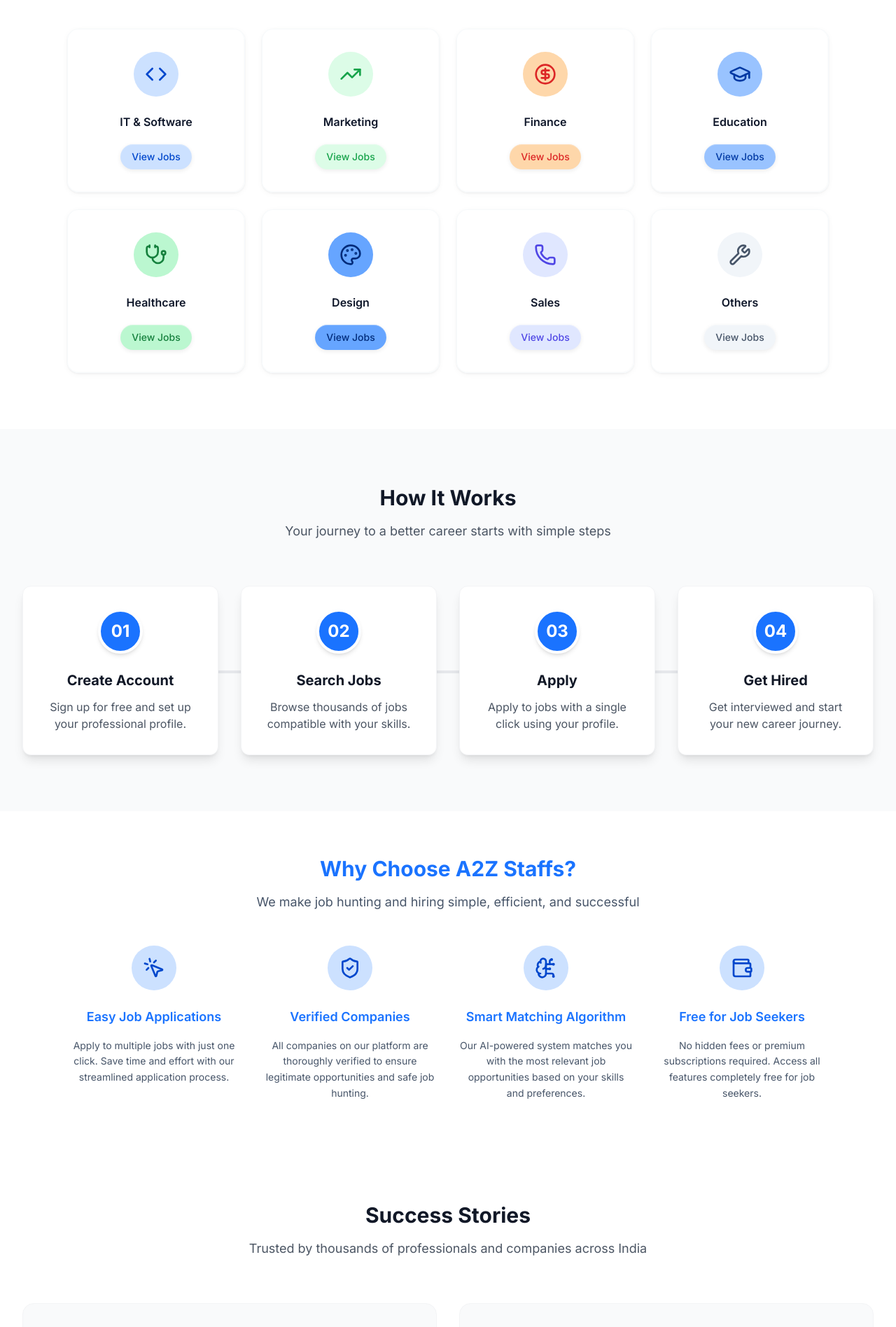
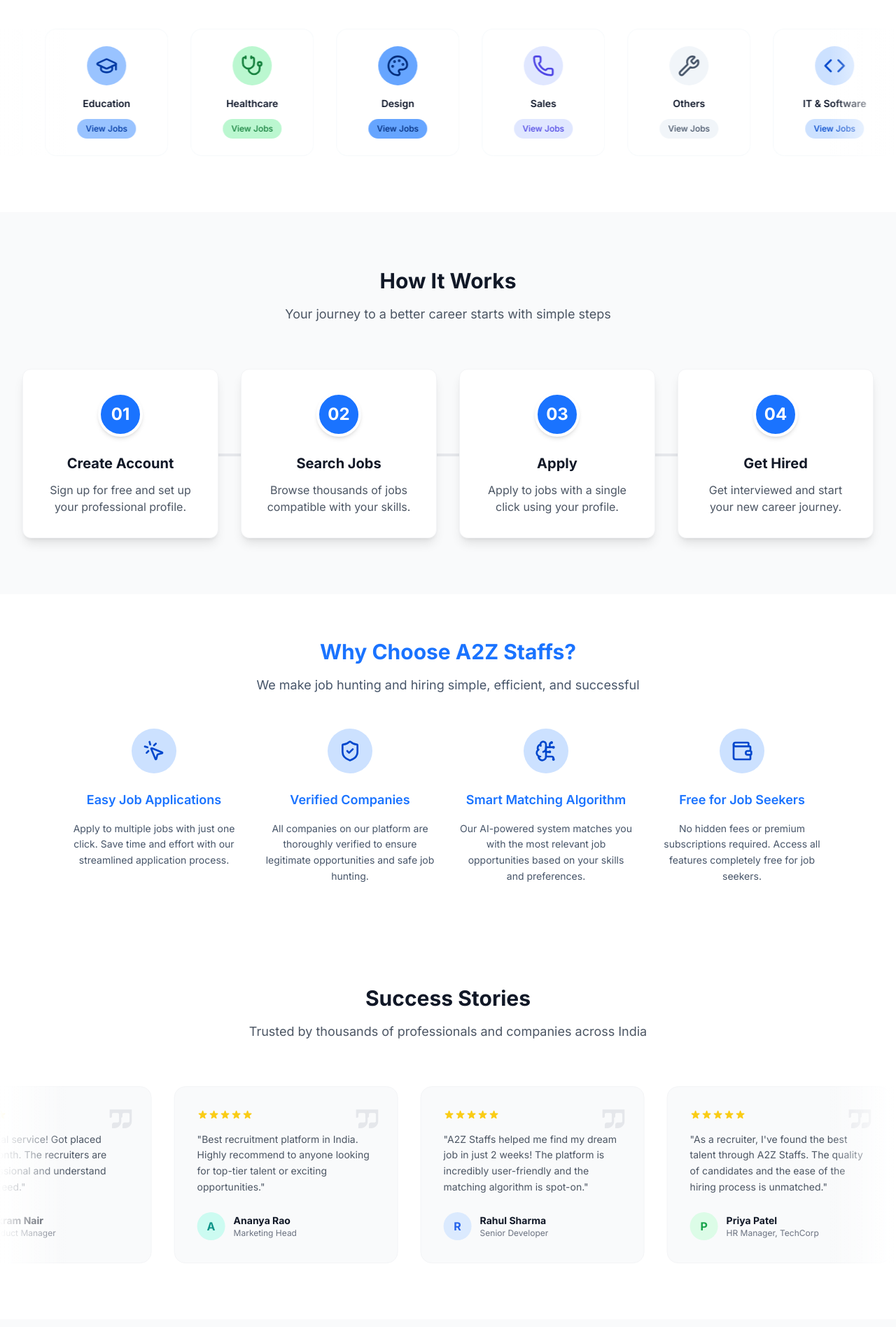
Before and after one commit to A2Zstaffs/Staffs_Management, a Next.js app in the folder frontend/: page / in a window 1280 px wide. Shown: the part 2760-4656 px from the top of the page at 70% size. Built offline with nearby package versions, Linux system fonts and the light colour scheme; no server answers.

Commit message:
Homepage: scrolling categories, testimonials marquee, footer credit, fix server.js

```diff
--- a/frontend/app/globals.css
+++ b/frontend/app/globals.css
@@ -153,6 +153,10 @@
     animation: scroll 20s linear infinite;
   }
 
+  .animate-scroll-reverse {
+    animation: scroll 25s linear infinite reverse;
+  }
+
   .pause-on-hover:hover {
     animation-play-state: paused;
   }
--- a/frontend/components/homepage/JobCategories.js
+++ b/frontend/components/homepage/JobCategories.js
@@ -1,6 +1,6 @@
 'use client';
 
-import Link from 'next/link';
+import { useRouter } from 'next/navigation';
 import {
   Code,
   TrendingUp,
@@ -13,120 +13,58 @@
 } from 'lucide-react';
 
 export default function JobCategories() {
+  const router = useRouter();
+
   const categories = [
-    {
-      id: 1,
-      name: 'IT & Software',
-      icon: <Code className="w-8 h-8" />,
-      color: 'bg-primary-100 text-primary-600'
-    },
-    {
-      id: 2,
-      name: 'Marketing',
-      icon: <TrendingUp className="w-8 h-8" />,
-      color: 'bg-accent-100 text-accent-600'
-    },
-    {
-      id: 3,
-      name: 'Finance',
-      icon: <CircleDollarSign className="w-8 h-8" />,
-      color: 'bg-warm-100 text-warm-600'
-    },
-    {
-      id: 4,
-      name: 'Education',
-      icon: <GraduationCap className="w-8 h-8" />,
-      color: 'bg-primary-200 text-primary-700'
-    },
-    {
-      id: 5,
-      name: 'Healthcare',
-      icon: <Stethoscope className="w-8 h-8" />,
-      color: 'bg-accent-200 text-accent-700'
-    },
-    {
-      id: 6,
-      name: 'Design',
-      icon: <Palette className="w-8 h-8" />,
-      color: 'bg-primary-300 text-primary-800'
-    },
-    {
-      id: 7,
-      name: 'Sales',
-      icon: <Phone className="w-8 h-8" />,
-      color: 'bg-indigo-100 text-indigo-600'
-    },
-    {
-      id: 8,
-      name: 'Others',
-      icon: <Wrench className="w-8 h-8" />,
-      color: 'bg-secondary-100 text-secondary-600'
-    }
+    { id: 1, name: 'IT & Software', icon: <Code className="w-8 h-8" />, color: 'bg-primary-100 text-primary-600' },
+    { id: 2, name: 'Marketing', icon: <TrendingUp className="w-8 h-8" />, color: 'bg-accent-100 text-accent-600' },
+    { id: 3, name: 'Finance', icon: <CircleDollarSign className="w-8 h-8" />, color: 'bg-warm-100 text-warm-600' },
+    { id: 4, name: 'Education', icon: <GraduationCap className="w-8 h-8" />, color: 'bg-primary-200 text-primary-700' },
+    { id: 5, name: 'Healthcare', icon: <Stethoscope className="w-8 h-8" />, color: 'bg-accent-200 text-accent-700' },
+    { id: 6, name: 'Design', icon: <Palette className="w-8 h-8" />, color: 'bg-primary-300 text-primary-800' },
+    { id: 7, name: 'Sales', icon: <Phone className="w-8 h-8" />, color: 'bg-indigo-100 text-indigo-600' },
+    { id: 8, name: 'Others', icon: <Wrench className="w-8 h-8" />, color: 'bg-secondary-100 text-secondary-600' }
   ];
 
+  // Duplicate for seamless infinite scroll
+  const marqueeCategories = [...categories, ...categories];
+
   return (
-    <section className="py-12 sm:py-16 md:py-20 bg-white">
+    <section className="py-12 sm:py-16 md:py-20 bg-white overflow-hidden">
       <div className="max-w-6xl mx-auto px-4 sm:px-6 lg:px-8">
         <div className="text-center mb-12">
-          <h2 className="text-3xl font-bold text-secondary-900 mb-4">
-            Browse Jobs by Category
-          </h2>
+          <h2 className="text-3xl font-bold text-secondary-900 mb-4">Browse Jobs by Category</h2>
           <p className="text-lg text-secondary-600 max-w-2xl mx-auto">
             Find opportunities in your field of expertise
           </p>
         </div>
+      </div>
 
-        <div className="grid grid-cols-2 md:grid-cols-4 gap-4 sm:gap-6">
-          {categories.map((category) => (
-            <Link
-              key={category.id}
-              href="/candidate/explore-jobs"
-              className="group cursor-pointer relative bg-white/80 backdrop-blur-sm rounded-2xl border border-secondary-100/60 p-6 sm:p-8 transition-all duration-300 ease-out will-change-transform hover:scale-[1.06] hover:-translate-y-1"
-              style={{
-                boxShadow: `
-                  0 2px 8px rgba(0, 0, 0, 0.04),
-                  0 1px 3px rgba(0, 0, 0, 0.06),
-                  inset 0 1px 0 rgba(255, 255, 255, 0.8),
-                  inset -1px -1px 2px rgba(0, 0, 0, 0.02)
-                `,
-              }}
-              onMouseEnter={(e) => {
-                e.currentTarget.style.boxShadow = `
-                  0 8px 24px rgba(0, 0, 0, 0.08),
-                  0 4px 12px rgba(0, 0, 0, 0.06),
-                  0 0 0 1px rgba(255, 255, 255, 0.9) inset,
-                  -2px -2px 4px rgba(255, 255, 255, 0.7),
-                  2px 2px 4px rgba(0, 0, 0, 0.05)
-                `;
-              }}
-              onMouseLeave={(e) => {
-                e.currentTarget.style.boxShadow = `
-                  0 2px 8px rgba(0, 0, 0, 0.04),
-                  0 1px 3px rgba(0, 0, 0, 0.06),
-                  inset 0 1px 0 rgba(255, 255, 255, 0.8),
-                  inset -1px -1px 2px rgba(0, 0, 0, 0.02)
-                `;
-              }}
+      {/* Scrolling marquee — full width */}
+      <div className="relative overflow-hidden w-full">
+        {/* Gradient masks */}
+        <div className="absolute top-0 left-0 z-10 h-full w-24 bg-gradient-to-r from-white to-transparent pointer-events-none" />
+        <div className="absolute top-0 right-0 z-10 h-full w-24 bg-gradient-to-l from-white to-transparent pointer-events-none" />
+
+        <div className="flex w-max animate-scroll pause-on-hover">
+          {marqueeCategories.map((category, index) => (
+            <div
+              key={index}
+              onClick={() => router.push(`/candidate/explore-jobs?category=${encodeURIComponent(category.name)}`)}
+              className="mx-4 cursor-pointer group relative bg-white/80 backdrop-blur-sm rounded-2xl border border-secondary-100/60 p-6 w-44 flex-shrink-0 transition-all duration-300 ease-out hover:scale-[1.06] hover:-translate-y-1 hover:shadow-lg"
             >
               <div className="text-center">
-                <div className={`w-16 h-16 mx-auto mb-6 rounded-full flex items-center justify-center transition-colors duration-200 ${category.color.split(' ')[0]}`}>
-                  <span className={`${category.color.split(' ')[1]}`}>
-                    {category.icon}
-                  </span>
+                <div className={`w-14 h-14 mx-auto mb-4 rounded-full flex items-center justify-center ${category.color.split(' ')[0]}`}>
+                  <span className={category.color.split(' ')[1]}>{category.icon}</span>
                 </div>
-                <h3 className="text-base font-semibold text-secondary-900 mb-5 group-hover:text-primary-600 transition-colors duration-200">
+                <h3 className="text-sm font-semibold text-secondary-900 mb-3 group-hover:text-primary-600 transition-colors duration-200">
                   {category.name}
                 </h3>
-                <div
-                  className={`inline-flex items-center px-3 sm:px-4 py-1.5 sm:py-2 rounded-full text-xs sm:text-sm font-medium ${category.color} transition-all duration-300 group-hover:scale-105`}
-                  style={{
-                    boxShadow: '0 2px 6px rgba(0, 0, 0, 0.08), inset 0 1px 0 rgba(255, 255, 255, 0.3)',
-                  }}
-                >
+                <div className={`inline-flex items-center px-3 py-1.5 rounded-full text-xs font-medium ${category.color}`}>
                   View Jobs
                 </div>
               </div>
-            </Link>
+            </div>
           ))}
         </div>
       </div>
--- a/frontend/components/homepage/Testimonials.js
+++ b/frontend/components/homepage/Testimonials.js
@@ -12,7 +12,7 @@
     },
     {
       id: 2,
-      content: 'As a recruiter, I\'ve found the best talent through A2Z Staffs. The quality of candidates and the ease of the hiring process is unmatched.',
+      content: "As a recruiter, I've found the best talent through A2Z Staffs. The quality of candidates and the ease of the hiring process is unmatched.",
       author: 'Priya Patel',
       role: 'HR Manager, TechCorp',
       rating: 5,
@@ -33,65 +33,80 @@
       role: 'UX Designer',
       rating: 5,
       color: 'bg-orange-100 text-orange-600'
+    },
+    {
+      id: 5,
+      content: 'Exceptional service! Got placed within a month. The recruiters are very professional and understand what you need.',
+      author: 'Vikram Nair',
+      role: 'Product Manager',
+      rating: 5,
+      color: 'bg-pink-100 text-pink-600'
+    },
+    {
+      id: 6,
+      content: 'Best recruitment platform in India. Highly recommend to anyone looking for top-tier talent or exciting opportunities.',
+      author: 'Ananya Rao',
+      role: 'Marketing Head',
+      rating: 5,
+      color: 'bg-teal-100 text-teal-600'
     }
   ];
 
+  // Duplicate for seamless infinite scroll
+  const marqueeTestimonials = [...testimonials, ...testimonials];
+
   return (
-    <section className="py-20 bg-white">
+    <section className="py-20 bg-white overflow-hidden">
       <div className="max-w-7xl mx-auto px-4 sm:px-6 lg:px-8">
         <div className="text-center mb-16">
-          <h2 className="text-3xl font-bold text-gray-900 mb-4">
-            Success Stories
-          </h2>
+          <h2 className="text-3xl font-bold text-gray-900 mb-4">Success Stories</h2>
           <p className="text-lg text-gray-600 max-w-2xl mx-auto">
             Trusted by thousands of professionals and companies across India
           </p>
         </div>
+      </div>
 
-        <div className="grid grid-cols-1 md:grid-cols-2 gap-8">
-          {testimonials.map((testimonial) => (
+      {/* Scrolling marquee right to left — full width */}
+      <div className="relative overflow-hidden w-full">
+        {/* Gradient masks */}
+        <div className="absolute top-0 left-0 z-10 h-full w-24 bg-gradient-to-r from-white to-transparent pointer-events-none" />
+        <div className="absolute top-0 right-0 z-10 h-full w-24 bg-gradient-to-l from-white to-transparent pointer-events-none" />
+
+        <div className="flex w-max animate-scroll-reverse pause-on-hover">
+          {marqueeTestimonials.map((testimonial, index) => (
             <div
-              key={testimonial.id}
-              className="bg-gray-50 rounded-2xl p-8 hover:shadow-xl transition-shadow duration-300 border border-gray-100 relative group"
+              key={index}
+              className="mx-4 bg-gray-50 rounded-2xl p-8 w-80 flex-shrink-0 border border-gray-100 hover:shadow-xl transition-shadow duration-300 relative group"
             >
               {/* Quote Icon */}
-              <div className="absolute top-8 right-8 text-gray-200 group-hover:text-gray-300 transition-colors">
-                <svg className="w-12 h-12" fill="currentColor" viewBox="0 0 24 24">
+              <div className="absolute top-6 right-6 text-gray-200 group-hover:text-gray-300 transition-colors">
+                <svg className="w-10 h-10" fill="currentColor" viewBox="0 0 24 24">
                   <path d="M14.017 21L14.017 18C14.017 16.8954 14.9124 16 16.017 16H19.017C19.5693 16 20.017 15.5523 20.017 15V9C20.017 8.44772 19.5693 8 19.017 8H15.017C14.4647 8 14.017 8.44772 14.017 9V11C14.017 11.5523 13.5693 12 13.017 12H12.017V5H22.017V15C22.017 18.3137 19.3307 21 16.017 21H14.017ZM5.0166 21L5.0166 18C5.0166 16.8954 5.91203 16 7.0166 16H10.0166C10.5689 16 11.0166 15.5523 11.0166 15V9C11.0166 8.44772 10.5689 8 10.0166 8H6.0166C5.46432 8 5.0166 8.44772 5.0166 9V11C5.0166 11.5523 4.56889 12 4.0166 12H3.0166V5H13.0166V15C13.0166 18.3137 10.3303 21 7.0166 21H5.0166Z" />
                 </svg>
               </div>
 
               {/* Stars */}
-              <div className="flex mb-6">
+              <div className="flex mb-4">
                 {[...Array(5)].map((_, i) => (
-                  <svg
-                    key={i}
-                    className={`w-5 h-5 ${i < testimonial.rating ? 'text-yellow-400' : 'text-gray-300'}`}
-                    fill="currentColor"
-                    viewBox="0 0 20 20"
-                  >
+                  <svg key={i} className={`w-4 h-4 ${i < testimonial.rating ? 'text-yellow-400' : 'text-gray-300'}`} fill="currentColor" viewBox="0 0 20 20">
                     <path d="M9.049 2.927c.3-.921 1.603-.921 1.902 0l1.07 3.292a1 1 0 00.95.69h3.462c.969 0 1.371 1.24.588 1.81l-2.8 2.034a1 1 0 00-.364 1.118l1.07 3.292c.3.921-.755 1.688-1.54 1.118l-2.8-2.034a1 1 0 00-1.175 0l-2.8 2.034c-.784.57-1.838-.197-1.539-1.118l1.07-3.292a1 1 0 00-.364-1.118L2.98 8.72c-.783-.57-.38-1.81.588-1.81h3.461a1 1 0 00.951-.69l1.07-3.292z" />
                   </svg>
                 ))}
               </div>
 
               {/* Content */}
-              <p className="text-gray-600 text-lg leading-relaxed mb-8 relative z-10">
+              <p className="text-gray-600 text-sm leading-relaxed mb-6 relative z-10">
                 "{testimonial.content}"
               </p>
 
-              {/* Author Info */}
+              {/* Author */}
               <div className="flex items-center">
-                <div className={`w-14 h-14 rounded-full flex items-center justify-center text-xl font-bold mr-4 ${testimonial.color}`}>
+                <div className={`w-10 h-10 rounded-full flex items-center justify-center text-base font-bold mr-3 ${testimonial.color}`}>
                   {testimonial.author.charAt(0)}
                 </div>
                 <div>
-                  <h4 className="font-bold text-gray-900 text-lg">
-                    {testimonial.author}
-                  </h4>
-                  <p className="text-sm text-gray-500 font-medium">
-                    {testimonial.role}
-                  </p>
+                  <h4 className="font-bold text-gray-900 text-sm">{testimonial.author}</h4>
+                  <p className="text-xs text-gray-500">{testimonial.role}</p>
                 </div>
               </div>
             </div>
```
Also changed, not shown: frontend/components/common/Footer.js (+15 -2 lines), 1 other file (tests, documents, lock files or other folders).
